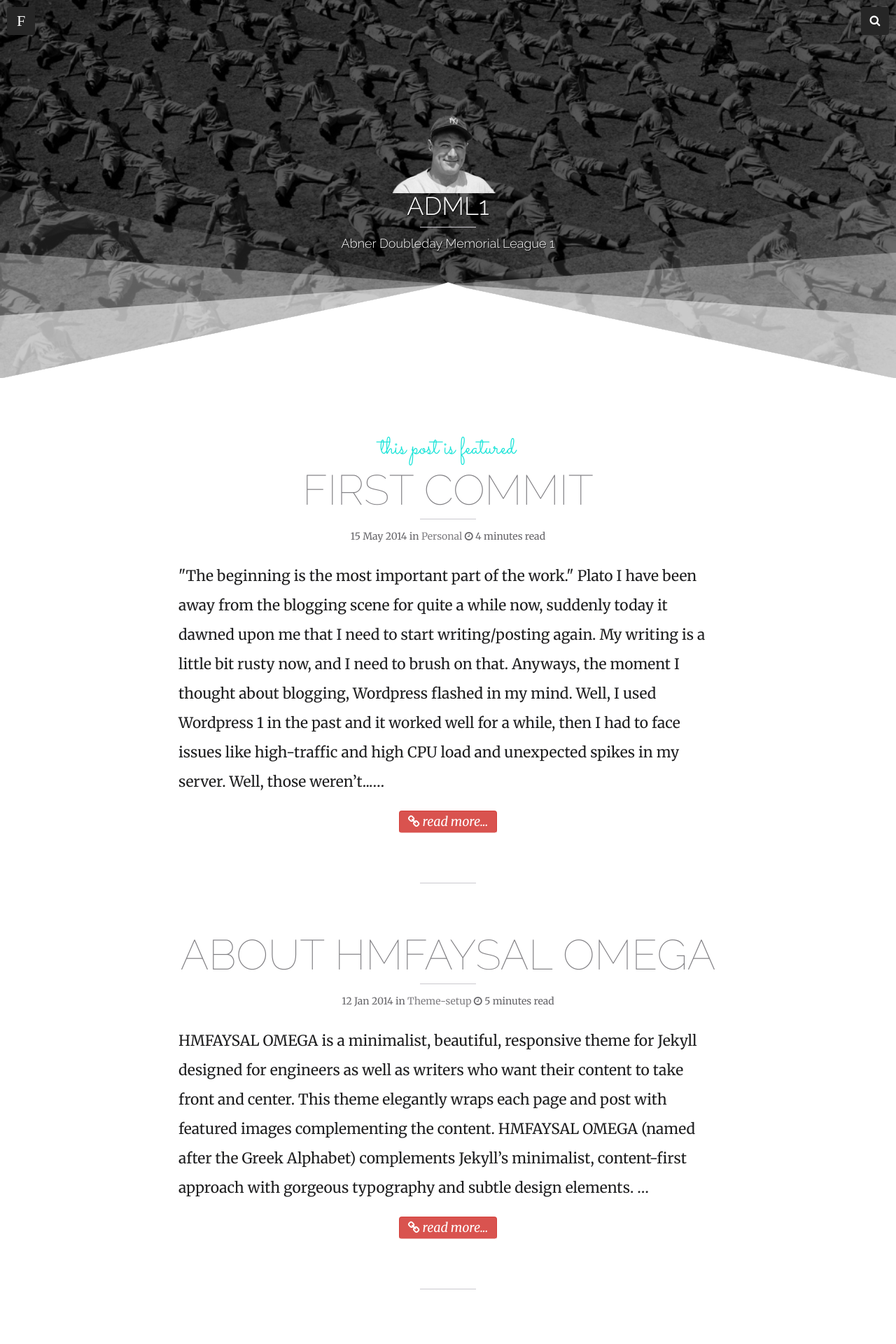
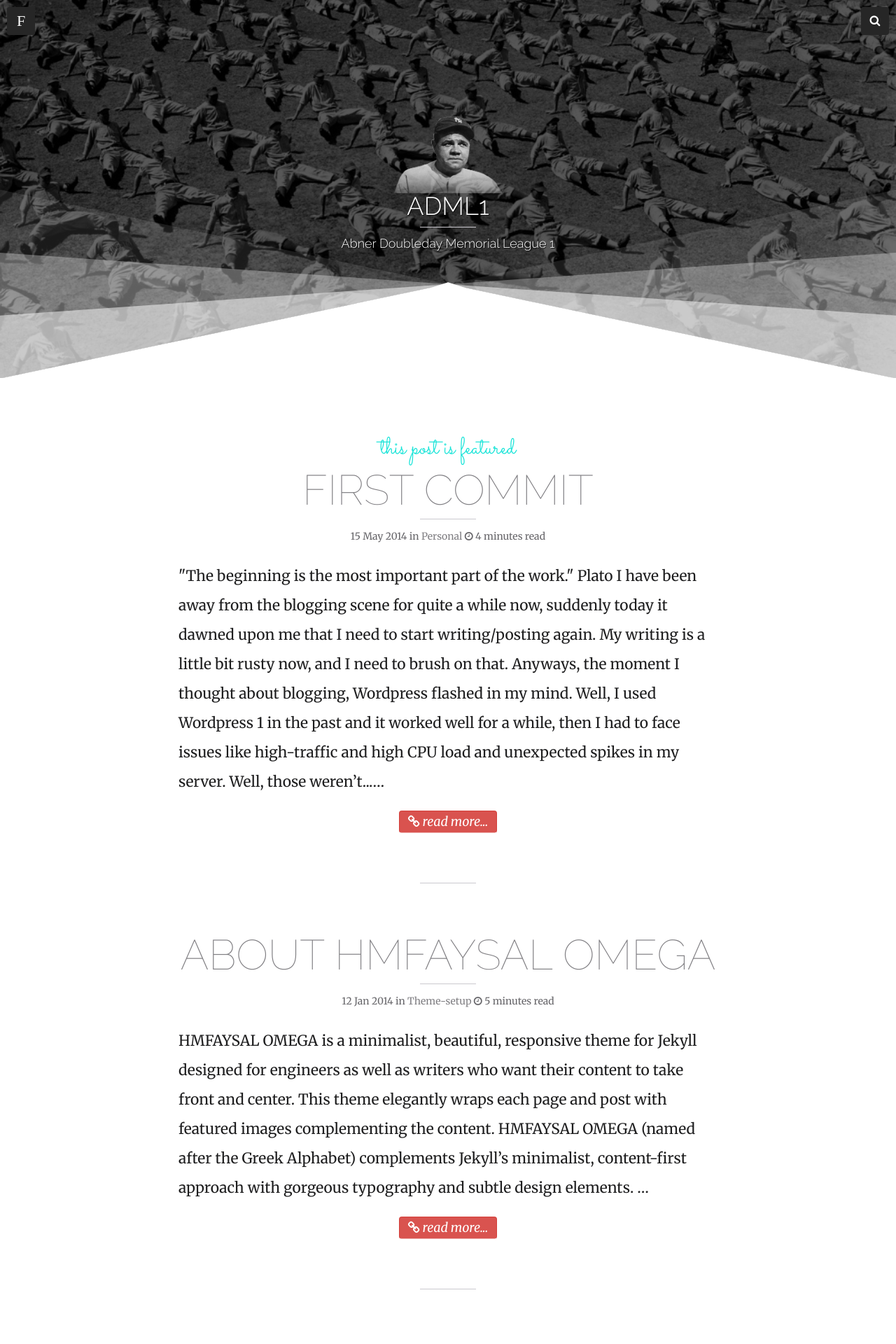
Before and after one commit to classicblunders/classicblunders.github.io, a Jekyll site: the page built from index.html, in a window 1280 px wide. Shown: the top 1920 px of the page at 70% size. Built offline with Jekyll 4.4.1, drawn with Linux system fonts in a browser that asks for light colours; nearby versions of some CDN libraries; the list of posts is cut into pages by our own code.

Commit message:
Make 404 and logo Babe Ruth.

```diff
--- a/_config.yml
+++ b/_config.yml
@@ -1,6 +1,6 @@
 title:            ADML1
 description:      "Abner Doubleday Memorial League 1"
-logo:             uhd-gehrig.png
+logo:             uhd-ruth.png
 # omikron.png
 disqus_shortname: adml1
 share:            true
```
Also changed, not shown: 404.md (+1 -2 lines), _layouts/home.html (+0 -15 lines), _layouts/page.html (+0 -15 lines), _layouts/post.html (+0 -15 lines), images/uhd-ruth.png (added).
